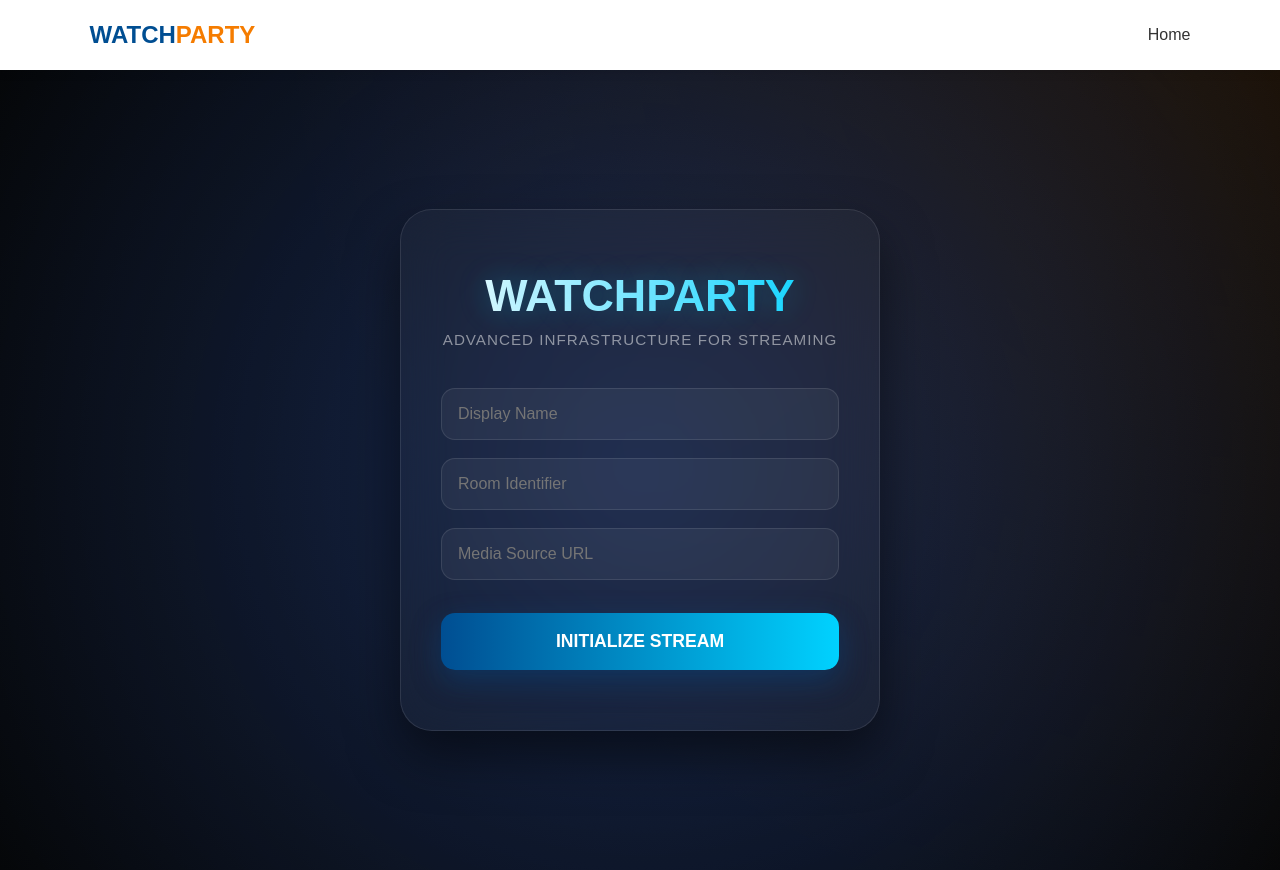
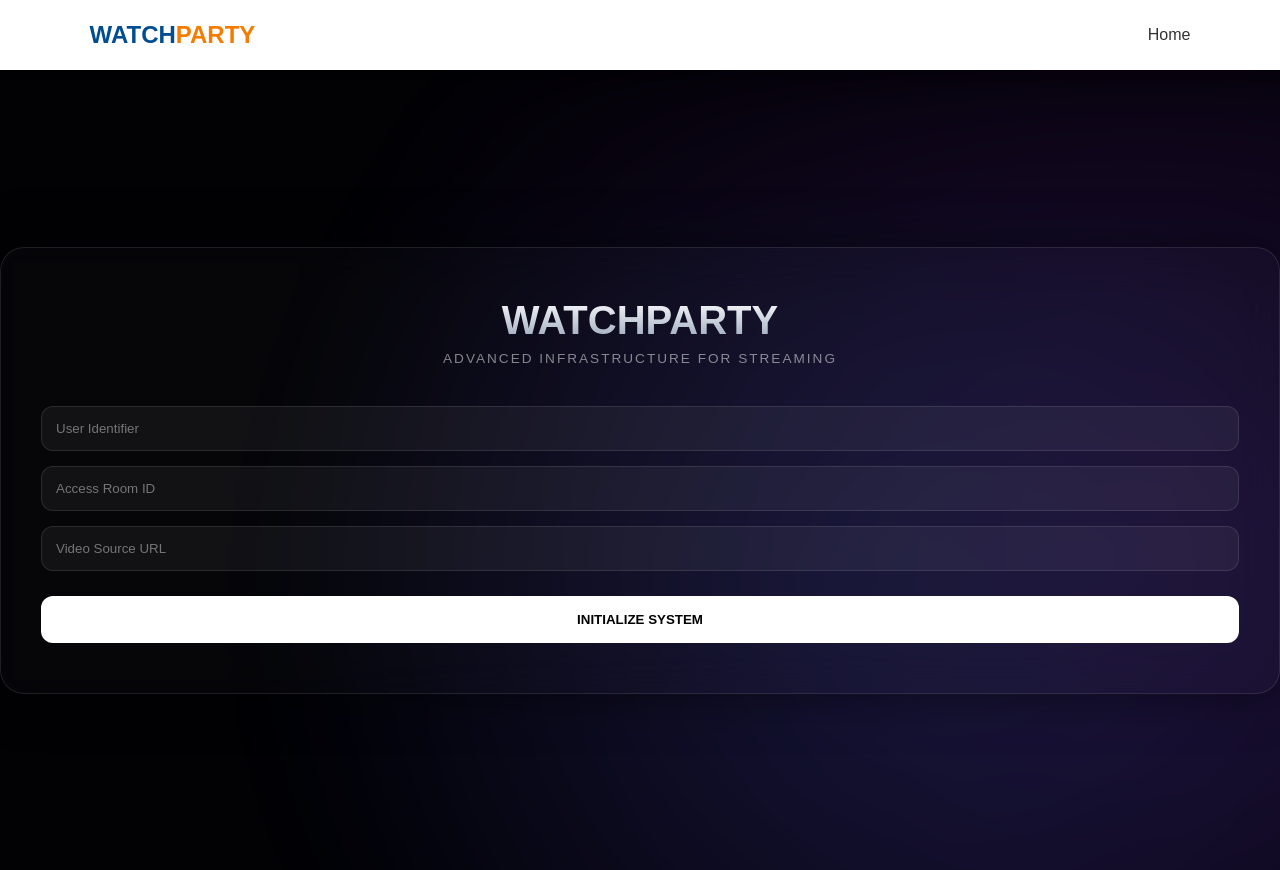
Before and after one commit to aasif41/watch-party-app, a React (Vite) app in the folder client/: page / in a window 1280 px wide. Built offline with nearby package versions, Linux system fonts and the light colour scheme; no server answers.

Commit message:
Fix: Refresh issue solved and UI improved

```diff
--- a/client/src/pages/Home.jsx
+++ b/client/src/pages/Home.jsx
@@ -17,141 +17,146 @@ const Home = () => {
     }
   };
 
-  const styles = {
-    wrapper: {
-      height: "100vh",
-      width: "100%",
-      display: "flex",
-      alignItems: "center",
-      justifyContent: "center",
-      backgroundColor: "#050505",
-      position: "relative",
-      overflow: "hidden",
-      fontFamily: "'Inter', sans-serif",
-    },
-    // Background Animation Layers
-    bgLayer: {
-      position: "absolute",
-      width: "100%",
-      height: "100%",
-      background: "radial-gradient(circle at 50% 50%, #1a1a2e 0%, #050505 100%)",
-      zIndex: 1,
-    },
-    animatedWave: {
-      position: "absolute",
-      width: "200%",
-      height: "200%",
-      top: "-50%",
-      left: "-50%",
-      background: "radial-gradient(circle at center, rgba(0, 114, 255, 0.15) 0%, transparent 50%), radial-gradient(circle at 30% 20%, rgba(245, 124, 0, 0.1) 0%, transparent 40%)",
-      animation: "rotateWave 20s linear infinite",
-      zIndex: 2,
-    },
-    card: {
-      position: "relative",
-      zIndex: 10,
-      background: "rgba(255, 255, 255, 0.03)",
-      backdropFilter: "blur(25px)",
-      WebkitBackdropFilter: "blur(25px)",
-      border: "1px solid rgba(255, 255, 255, 0.1)",
-      borderRadius: "32px",
-      padding: "60px 40px",
-      width: "100%",
-      maxWidth: "480px",
-      textAlign: "center",
-      boxShadow: "0 25px 50px rgba(0,0,0,0.5)",
-    },
-    input: {
-      width: "100%",
-      padding: "16px",
-      marginBottom: "18px",
-      background: "rgba(255, 255, 255, 0.05)",
-      border: "1px solid rgba(255, 255, 255, 0.1)",
-      borderRadius: "14px",
-      color: "#fff",
-      fontSize: "1rem",
-      outline: "none",
-      transition: "0.3s ease",
-    },
-    button: {
-      width: "100%",
-      padding: "18px",
-      marginTop: "15px",
-      background: "linear-gradient(90deg, #004e92, #00d2ff)",
-      border: "none",
-      borderRadius: "14px",
-      color: "#fff",
-      fontWeight: "700",
-      fontSize: "1.1rem",
-      cursor: "pointer",
-      boxShadow: "0 10px 30px rgba(0, 78, 146, 0.4)",
-      transition: "transform 0.2s, boxShadow 0.2s",
-    }
-  };
+  return (
+    <div className="home-wrapper">
+      <style>{`
+        .home-wrapper {
+          height: 100vh;
+          width: 100%;
+          display: flex;
+          align-items: center;
+          justify-content: center;
+          background-color: #020205; /* Deep black background */
+          position: relative;
+          overflow: hidden;
+          font-family: 'Inter', sans-serif;
+        }
 
-  return (
-    <div style={styles.wrapper}>
-      {/* Dynamic Background Elements */}
-      <div style={styles.bgLayer}></div>
-      <div style={styles.animatedWave}></div>
+        /* Video jaisa Glowing Wave Animation */
+        .wave-container {
+          position: absolute;
+          width: 100%;
+          height: 100%;
+          z-index: 1;
+          filter: blur(40px);
+          opacity: 0.6;
+        }
 
-      {/* CSS Animations */}
-      <style>{`
-        @keyframes rotateWave {
-          0% { transform: rotate(0deg) scale(1); }
-          50% { transform: rotate(180deg) scale(1.2); }
-          100% { transform: rotate(360deg) scale(1); }
+        .wave {
+          position: absolute;
+          width: 150%;
+          height: 100%;
+          background: radial-gradient(circle at center, rgba(147, 51, 234, 0.3) 0%, transparent 70%);
+          animation: flow 15s infinite ease-in-out;
+        }
+
+        .wave:nth-child(2) {
+          background: radial-gradient(circle at center, rgba(59, 130, 246, 0.2) 0%, transparent 70%);
+          animation-delay: -5s;
+          animation-duration: 20s;
+        }
+
+        @keyframes flow {
+          0%, 100% { transform: translate(-20%, -20%) scale(1); }
+          33% { transform: translate(10%, 10%) scale(1.2); }
+          66% { transform: translate(-10%, 20%) scale(0.8); }
+        }
+
+        .login-card {
+          position: relative;
+          z-index: 10;
+          background: rgba(255, 255, 255, 0.02);
+          backdrop-filter: blur(20px);
+          border: 1px solid rgba(255, 255, 255, 0.1);
+          border-radius: 24px;
+          padding: 50px 40px;
+          width: 100%;
+          maxWidth: 450px;
+          text-align: center;
+          box-shadow: 0 0 50px rgba(0, 0, 0, 0.5);
+        }
+
+        .title {
+          font-size: 2.5rem;
+          font-weight: 800;
+          background: linear-gradient(180deg, #fff 0%, #94a3b8 100%);
+          -webkit-background-clip: text;
+          -webkit-text-fill-color: transparent;
+          margin-bottom: 8px;
+        }
+
+        .subtitle {
+          color: rgba(255, 255, 255, 0.5);
+          font-size: 0.85rem;
+          letter-spacing: 2px;
+          text-transform: uppercase;
+          margin-bottom: 40px;
+        }
+
+        input {
+          width: 100%;
+          padding: 14px;
+          margin-bottom: 15px;
+          background: rgba(255, 255, 255, 0.05);
+          border: 1px solid rgba(255, 255, 255, 0.1);
+          border-radius: 12px;
+          color: white;
+          outline: none;
+          transition: 0.3s;
         }
 
         input:focus {
-          border-color: #00d2ff !important;
-          background: rgba(255, 255, 255, 0.1) !important;
-          box-shadow: 0 0 15px rgba(0, 210, 255, 0.2);
+          border-color: rgba(59, 130, 246, 0.5);
+          background: rgba(255, 255, 255, 0.08);
         }
 
-        button:hover {
-          transform: translateY(-3px);
-          box-shadow: 0 15px 40px rgba(0, 78, 146, 0.6);
+        .start-btn {
+          width: 100%;
+          padding: 16px;
+          background: #fff;
+          color: #000;
+          border: none;
+          border-radius: 12px;
+          font-weight: 700;
+          cursor: pointer;
+          transition: 0.3s;
+          margin-top: 10px;
         }
 
-        button:active {
-          transform: translateY(0);
-        }
-
-        .glow-text {
-          background: linear-gradient(to right, #fff, #00d2ff);
-          -webkit-background-clip: text;
-          -webkit-text-fill-color: transparent;
-          text-shadow: 0 0 30px rgba(0, 210, 255, 0.3);
+        .start-btn:hover {
+          transform: scale(1.02);
+          box-shadow: 0 0 20px rgba(255, 255, 255, 0.4);
         }
       `}</style>
 
-      <div style={styles.card}>
-        <h1 className="glow-text" style={{ fontSize: "2.8rem", margin: "0 0 10px 0", fontWeight: "900" }}>
-          WATCHPARTY
-        </h1>
-        <p style={{ color: "rgba(255,255,255,0.5)", marginBottom: "40px", fontSize: "0.95rem", letterSpacing: "1px" }}>
-          ADVANCED INFRASTRUCTURE FOR STREAMING
-        </p>
+      {/* Background Waves */}
+      <div className="wave-container">
+        <div className="wave"></div>
+        <div className="wave"></div>
+      </div>
+
+      <div className="login-card">
+        <h1 className="title">WATCHPARTY</h1>
+        <p className="subtitle">Advanced Infrastructure for Streaming</p>
 
         <input
-          style={styles.input}
-          placeholder="Display Name"
+          type="text"
+          placeholder="User Identifier"
           onChange={(e) => setUsername(e.target.value)}
         />
         <input
-          style={styles.input}
-          placeholder="Room Identifier"
+          type="text"
+          placeholder="Access Room ID"
           onChange={(e) => setRoom(e.target.value)}
         />
         <input
-          style={styles.input}
-          placeholder="Media Source URL"
+          type="text"
+          placeholder="Video Source URL"
           onChange={(e) => setVideoUrl(e.target.value)}
         />
 
-        <button style={styles.button} onClick={joinRoom}>
-          INITIALIZE STREAM
+        <button className="start-btn" onClick={joinRoom}>
+          INITIALIZE SYSTEM
         </button>
       </div>
     </div>
```
